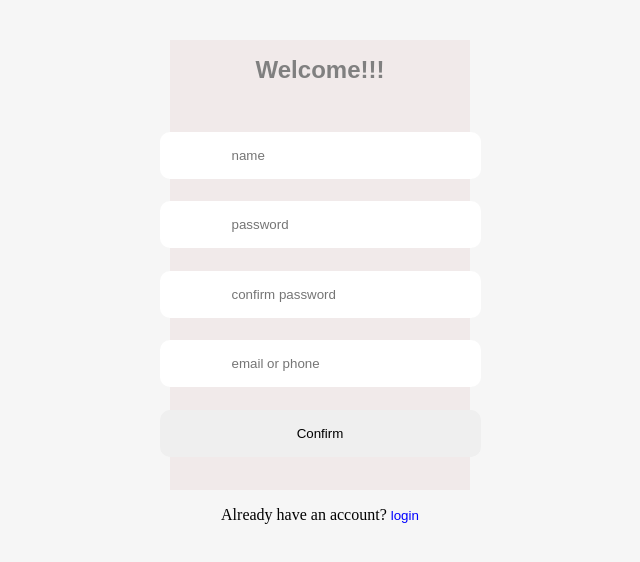
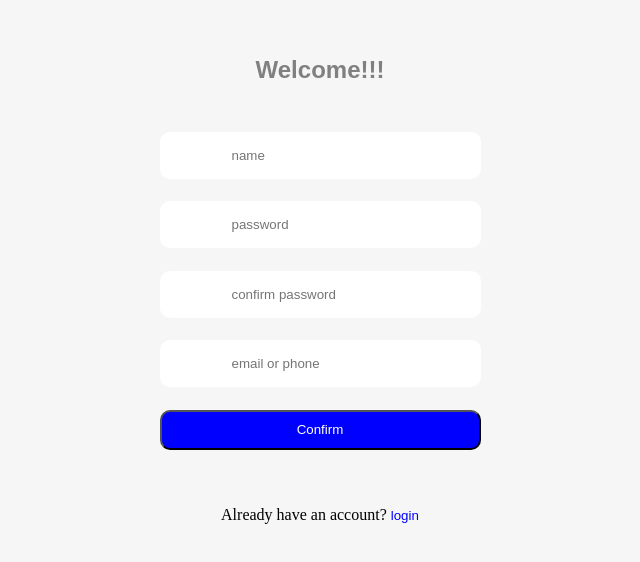
Before and after one commit to OnonobiFavour/shortify, a React (Vite) app: page /signup in a window 1280 px wide. Shown: the part 118-680 px from the top of the page, without its empty margins (320-960 px from the left). Built offline with nearby package versions, Linux system fonts and the light colour scheme.

Commit message:
Update: Authenticate

```diff
--- a/src/components/Login.tsx
+++ b/src/components/Login.tsx
@@ -1,7 +1,7 @@
 import React, {useEffect, useState } from 'react'
 import { useNavigate } from 'react-router-dom';
 import 'firebase/auth'
-import { getAuth, createUserWithEmailAndPassword, onAuthStateChanged} from 'firebase/auth';
+import { getAuth, signInWithEmailAndPassword, onAuthStateChanged, UserCredential} from 'firebase/auth';
 import {initializeApp} from 'firebase/app';
 import { config } from '../config/config';
 
@@ -15,15 +15,19 @@ const Login: React.FC<LoginProps> = ({onLogin}) => {
   const [username, setUsername] = useState('');
   const [password, setPassword] = useState('')
   const [email, setEmail] = useState('');
+  const [errorMessage, setErrorMessage] = useState('');
   const [text, setText] = useState('confirm')
   const Navigate = useNavigate();
 
   useEffect(() => {
     const auth = getAuth();
     const unsubscribe = onAuthStateChanged(auth, (user) => {
+
       if (user) {
         // User is logged in and verified
         Navigate('/Dashboard');
+      } else{
+        Navigate('/Signup')
       }
     });
 
@@ -35,7 +39,8 @@ const Login: React.FC<LoginProps> = ({onLogin}) => {
     try{
       const auth = getAuth()
       setText('processing')
-      await createUserWithEmailAndPassword(auth, email, password);
+      const userCredential: UserCredential = await signInWithEmailAndPassword(auth, email, password);
+      const user = userCredential.user;
       onLogin();
       // Navigate('/Dashboard')
     } catch(error){
@@ -57,9 +62,7 @@ const Login: React.FC<LoginProps> = ({onLogin}) => {
                 <input type="password" className = 'input'value={password} onChange={(event)=> setPassword(event.target.value)} placeholder='password' />
                 <input type = 'email' className = 'input' value={email} onChange={(event)=> setEmail(event.target.value)} placeholder='email or phone'/>
 
-                {
-
-                }
+                {errorMessage && <p className="error-message">{errorMessage}</p>}
 
                 <button type="submit" className = 'input' value="Confirm">{text}</button>
             </form>
--- a/src/components/Signup.css
+++ b/src/components/Signup.css
@@ -13,6 +13,7 @@
     display: flex;
     flex-direction: column;
     margin-bottom: 1rem;
+    background-color: inherit;
     place-items: center;
 }
 h2{
@@ -30,10 +31,12 @@ form{
     outline: none;
     margin-bottom: 1.4rem;
 }
-input[ type = 'button']{
+input[ type = 'submit']{
     background-color: blue;
     color: white;
     cursor: pointer;
+    height: 40px;
+    border-radius: 10px;
 }
 input[ type = 'button']:active{
     background-color: rgba(18, 18, 203, 0.351);
--- a/src/components/Signup.tsx
+++ b/src/components/Signup.tsx
@@ -1,6 +1,6 @@
 import { useNavigate} from 'react-router-dom'
 import { initializeApp} from 'firebase/app';
-import {getAuth, createUserWithEmailAndPassword} from 'firebase/auth'
+import {getAuth, createUserWithEmailAndPassword, AuthErrorCodes} from 'firebase/auth'
 import './Signup.css'
 import 'firebase/auth'
 import { config } from '../config/config';
@@ -18,16 +18,24 @@ const Signup: React.FC<SignupProps> = ({onSignUP}) => {
 
     const handleSignup = async (event: React.FormEvent<HTMLFormElement>) =>{
         event.preventDefault();
+
         try{
             const auth = getAuth()
             const userCredential = await createUserWithEmailAndPassword(auth, email, password);
             const user = userCredential.user;
             console.log(`${user.email} signned up`)
             dashboard();
-            await createUserWithEmailAndPassword(auth, email, password);
+            createUserWithEmailAndPassword(auth, email, password);
             onSignUP();
         } catch(error){
-            console.error(`An Error occured: ${error}`)
+            // const errorCode = error as FirebaseError;
+            const errorCode = (error as { code: string }).code;
+
+            if(errorCode === AuthErrorCodes.EMAIL_EXISTS){
+                console.error('Email already exists');
+            } else{
+                console.error(`An Error occured: ${error}`)
+            }
         }
     };
     const Navigate = useNavigate();
@@ -48,7 +56,7 @@ const Signup: React.FC<SignupProps> = ({onSignUP}) => {
                 <input type="password" className = 'input' placeholder='confirm password' />
                 <input type = 'email' className = 'input' value={email} onChange={(event)=>setEmail(event.target.value)} placeholder='email or phone'/>
 
-                <input type="submit" className = 'input' value="Confirm"/>
+                <input type="submit" className = 'confirm' value="Confirm"/>
             </form>
         </main>
         <p>Already have an account? <button className='login2' onClick={handleclick}>login</button></p>
```
